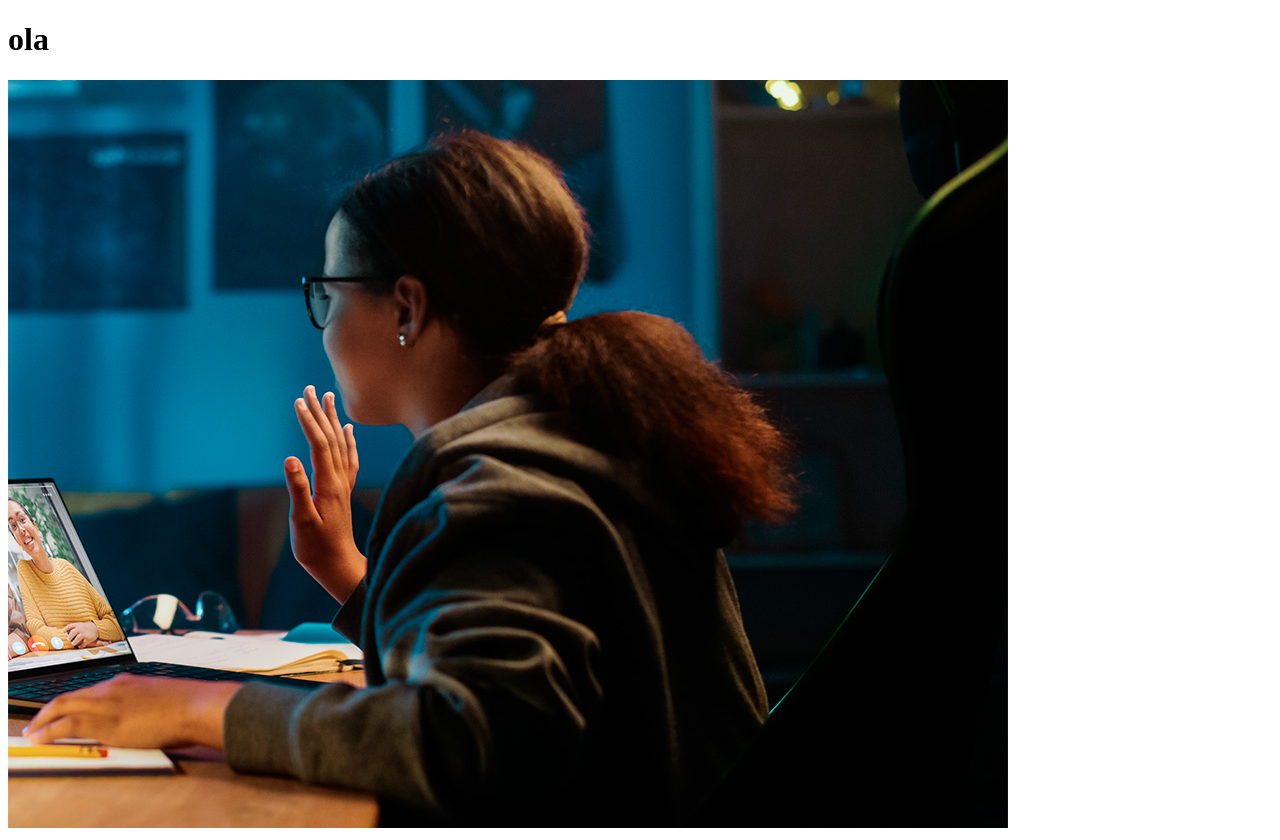
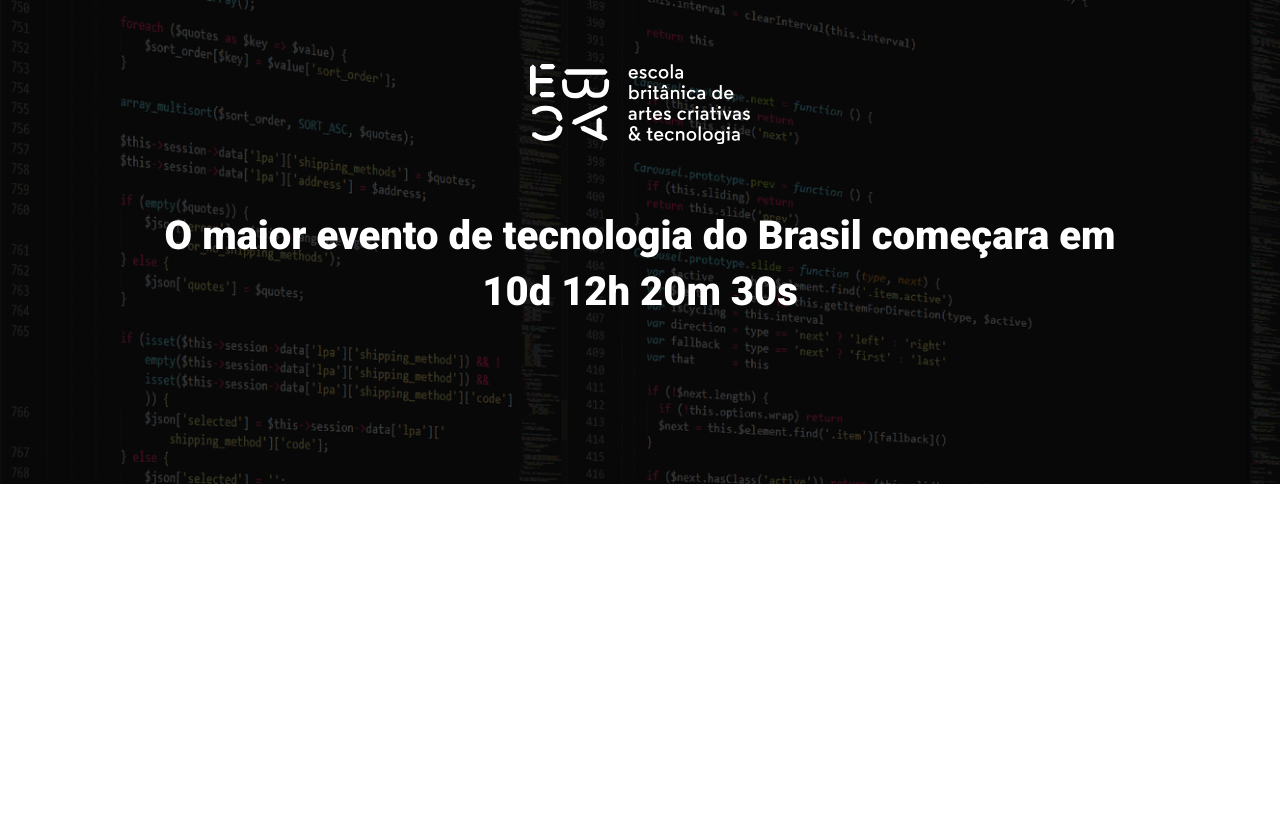
Before and after one commit to ReisxJeff/Eback_tech_talks, a website built with Parcel: page src/index.html in a window 1280 px wide. After the commit the page ends 800 px from the top, so only its background shows below. Built offline with nearby package versions, Linux system fonts and the light colour scheme.

Commit message:
criação do hero

```diff
--- a/src/index.html
+++ b/src/index.html
@@ -1,14 +1,25 @@
 <!DOCTYPE html>
-<html lang="en">
+<html lang="pt-BR">
 <head>
     <meta charset="UTF-8">
     <meta name="viewport" content="width=device-width, initial-scale=1.0">
-    <title>Document</title>
+    <title>EBAC tech talks</title>
+    <link rel="preconnect" href="https://fonts.googleapis.com">
+    <link rel="preconnect" href="https://fonts.gstatic.com" crossorigin>
+    <link href="https://fonts.googleapis.com/css2?family=Roboto:wght@400;700;900&display=swap" rel="stylesheet">
     <link rel="stylesheet" href="styles/main.scss">
 </head>
 <body>
-    <h1>ola</h1>
-    <img src="./Front-end_m22_images/images/backend.png" alt="">
+    <header class="hero">
+        <div class="container">
+            <img class="hero__logo" src="./Front-end_m22_images/images/ebac_logo.svg" alt="EBAC">
+            <p class="hero__text">
+                O maior evento de tecnologia do Brasil começara em 10d 12h 20m 30s
+            </p>
+        </div>
+    </header>
+
+
     <script src="scripts/main.js"></script>
 </body>
 </html>
--- /dev/null
+++ b/src/styles/_hero.scss
@@ -0,0 +1,53 @@
+.hero{
+    padding-top: 64px;
+    padding-bottom: 100px;
+    background-image: url(../Front-end_m22_images/images/fundo.png);
+    background-repeat: no-repeat;
+    background-size: cover;
+    position: relative;
+
+    .container{
+        position: relative;
+    }
+
+    &::before{
+        position: absolute;
+        top: 0;
+        left: 0;
+        width: 100%;
+        height: 100%;
+        background-color: #000;
+        content: '';
+        opacity: .7;
+    }
+
+    &__text{
+        margin-top: 64px;
+        margin-bottom: 64px;
+        font-size: 40px;
+        line-height: 56px;
+        color: #fff;
+        font-weight: 800;
+        text-align: center;
+    }
+
+    &__logo{
+        margin: 0 auto;
+        height: 80px;
+        display: block;
+    }
+
+    @media (max-width: 640px){
+        padding: 40px 0;
+
+        &__logo{
+            height: 40px;
+        }
+
+        &__text{
+            font-size: 22px;
+            line-height: 24px;
+            margin: 24px  0;
+        }
+    }
+}
--- a/src/styles/main.scss
+++ b/src/styles/main.scss
@@ -0,0 +1,24 @@
+@use'hero';
+
+
+*{
+    margin: 0;
+    padding: 0;
+    box-sizing: border-box;
+    font-family: "Roboto", sans-serif;
+    color: #fff;
+}
+
+.container{
+    max-width: 960px;
+    width: 100%;
+    margin: 0 auto;
+
+    @media (max-width: 640px){
+        max-width: 80%;
+    }
+
+    @media (max-width: 1024px){
+        max-width: 90%;
+    }
+}
```
